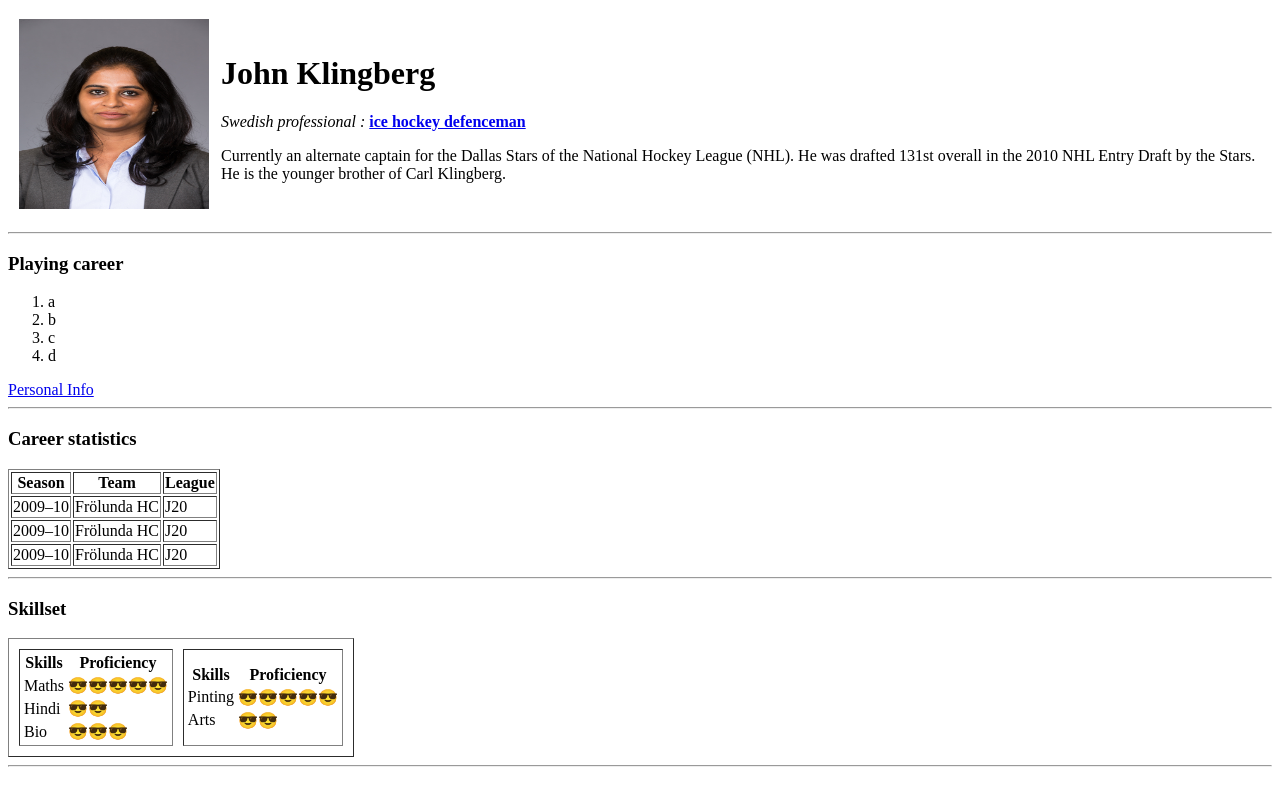
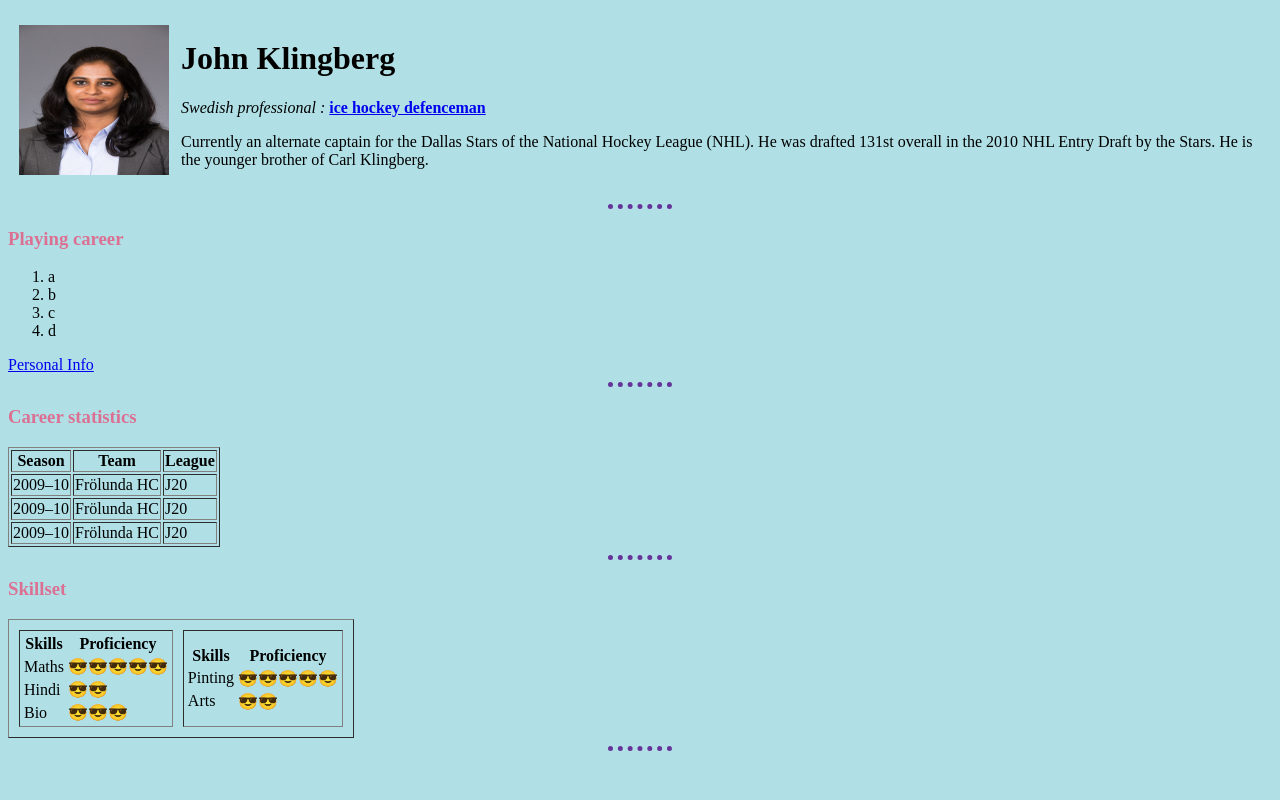
Before and after one commit to sarikasingh2611/HTML-project--1-, a plain HTML site: page index.html in a window 1280 px wide. Drawn offline with Linux system fonts and the light colour scheme; files that its build step writes are made by us from their sources.

Commit message:
Add files via upload

```diff
--- a/index.html
+++ b/index.html
@@ -5,12 +5,25 @@
     <meta name="viewport" content="width=device-width, initial-scale=1.0" />
     <meta http-equiv="X-UA-Compatible" content="ie=edge" />
     <title>😎 Sarika's personal site</title>
-  </head>
+    <link rel="stylesheet" href="CSS/styles.css" />
+    <!--  <style>
+      body {
+        background-color: powderblue;
+      }
+      hr {
+        border-style: none;
+        border-top-style: dotted;
+        border-color: rebeccapurple;
+        border-width: 5px;
+        width: 5%;
+      }
+    </style>
+  --></head>
   <body>
     <table cellspacing="10">
       <tr>
         <td>
-          <img src="Singh_Sarika.jpg" width="190" height="190" />
+          <img src="Singh_Sarika.jpg" width="150" height="150" />
         </td>
         <td>
           <h1>John Klingberg</h1>
--- /dev/null
+++ b/styles.css
@@ -0,0 +1,16 @@
+body {
+  background-color: powderblue;
+}
+hr {
+  border-style: none;
+  border-top-style: dotted;
+  border-color: rebeccapurple;
+  border-width: 5px;
+  width: 5%;
+}
+h3 {
+  color: palevioletred;
+}
+h6 {
+  color: palevioletred;
+}
```
Also changed, not shown: personal info.html (+6 -1 lines).
